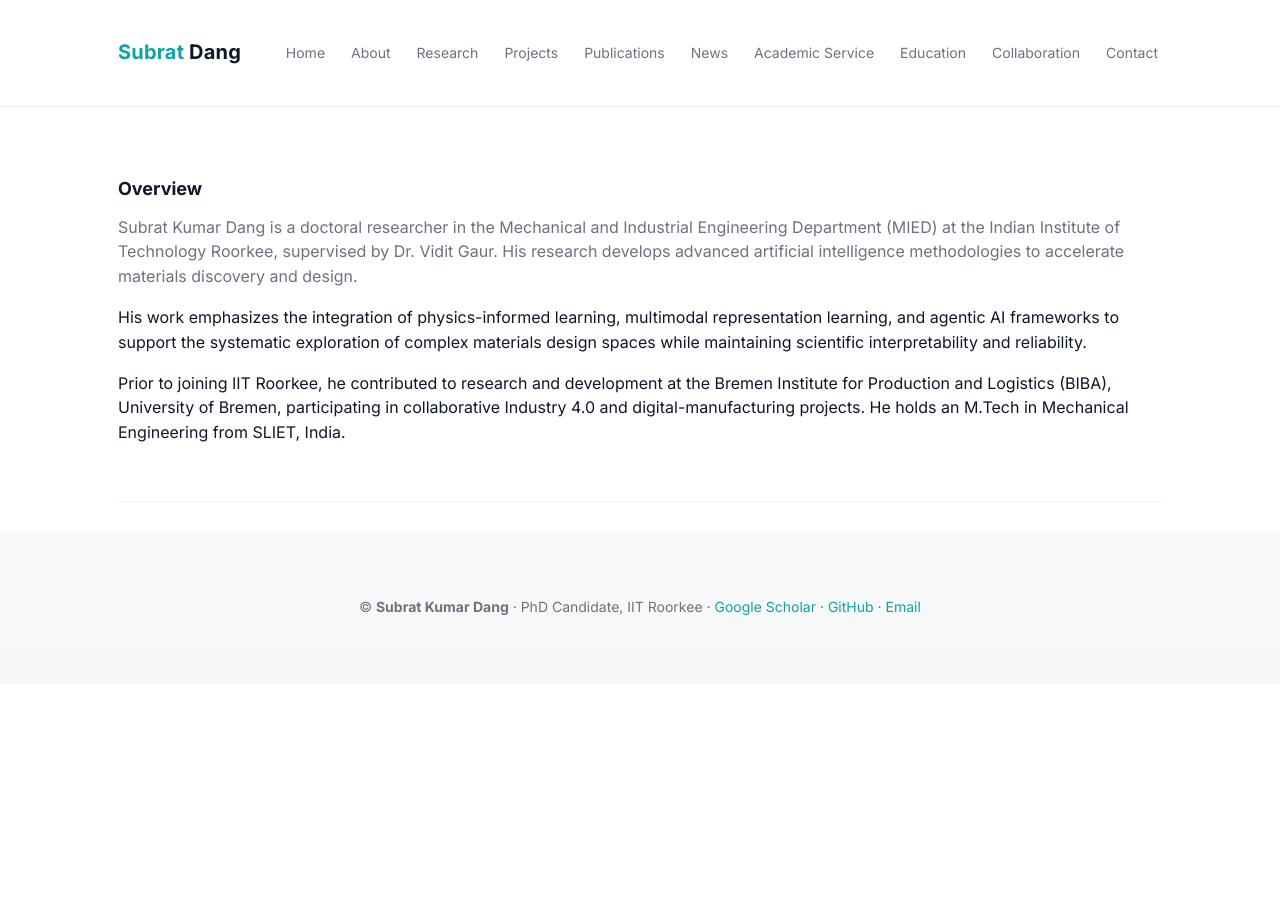
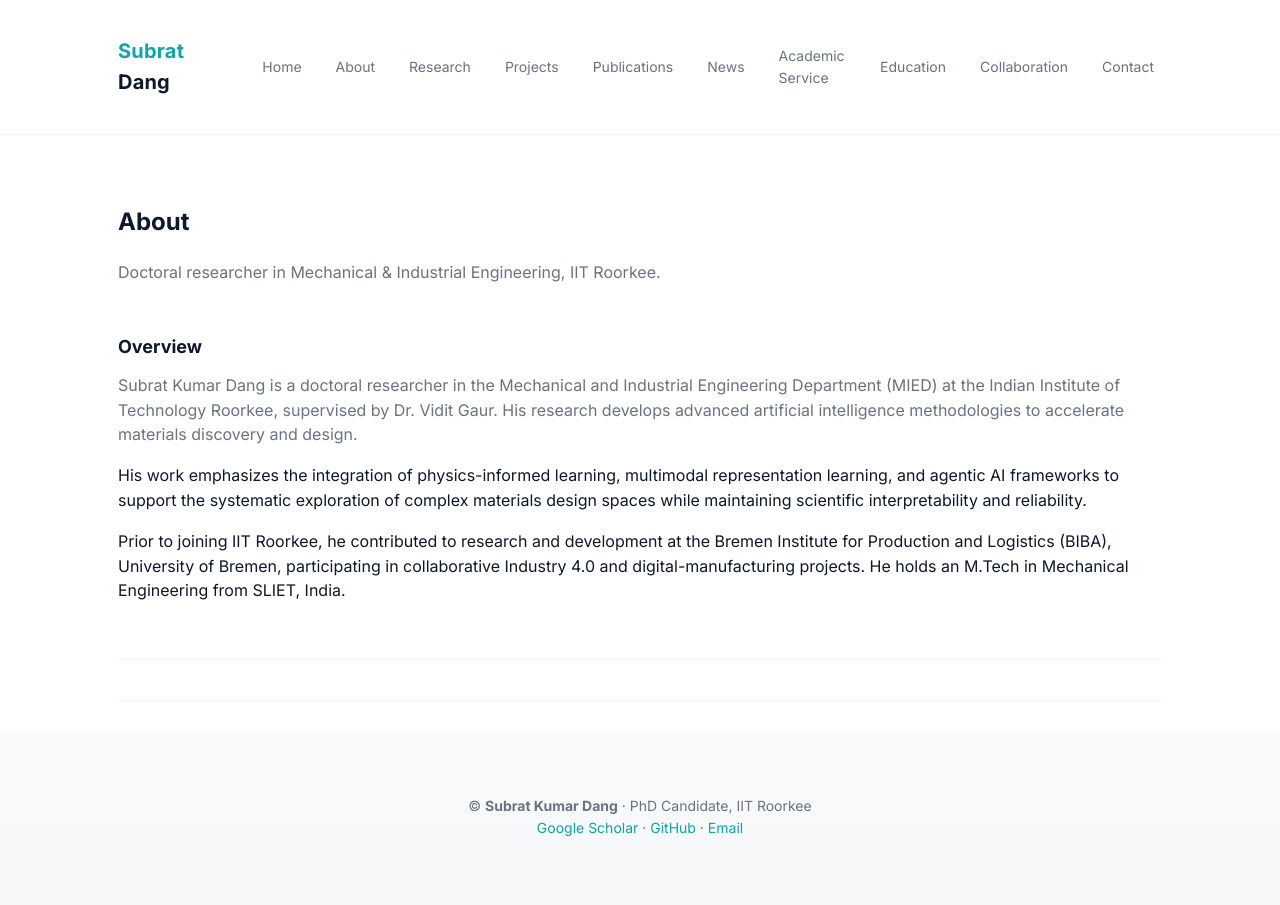
Before and after one commit to Dang1994/subratdang, a Jekyll site: the page built from about.md, in a window 1280 px wide. Built offline with Jekyll 4.4.1, drawn with Linux system fonts in a browser that asks for light colours.

Commit message:
Polished About, Research, Projects pages for layout and CSS

```diff
--- a/_config.yml
+++ b/_config.yml
@@ -14,7 +14,7 @@
 theme: "jekyll-theme-minimal"     # you can switch to a custom theme or remote_theme later
 permalink: pretty                 # /about/ instead of /about.html
 
-# Plugins (these are supported on GitHub Pages)
+# Plugins (supported on GitHub Pages)
 plugins:
   - jekyll-feed
   - jekyll-seo-tag
@@ -39,7 +39,7 @@
     output: true
     permalink: /publications/:name/
 
-# Defaults: use the default layout for pages & posts
+# Defaults: use the default layout for pages, posts and collections
 defaults:
   - scope:
       path: ""                      # empty string means all files
@@ -64,11 +64,9 @@
   - "vendor/bundle"
   - "Gemfile"
   - "Gemfile.lock"
-  - "README.md"
 
 # Files/paths to include (force include)
 include:
-  - "_pages"                       # if you decide to use a pages folder
   - "assets/Subrat_Dang_CV.pdf"
 
 # Social / contact (for templates & JSON-LD)
@@ -87,10 +85,7 @@
 future: true                       # allow posts with future dates to be published locally (GitHub ignores future)
 safe: true
 
-# Enable incremental build locally (do NOT commit this if you want stable builds)
-# incremental: true
-
 # Notes:
 # 1) When you rename your GitHub username to `subratdang` or switch to a custom domain, update `url` and `baseurl`.
-# 2) _If_ you want to use jekyll-seo-tag fully, include `{% seo %}` or related tags in your _layouts/default.html.
-# 3) Collections (projects/publications) let you keep each item as a markdown file in _projects/ and _publications/ — they will render automatically.
+# 2) To enable full SEO output add {% seo %} to your _layouts/default.html (jekyll-seo-tag required).
+# 3) Collections (projects/publications) let you keep items as markdown files in _projects/ and _publications/.
--- a/_includes/footer.html
+++ b/_includes/footer.html
@@ -1,9 +1,8 @@
 <footer>
   <div class="container" style="text-align:center; font-size:14px; color:var(--muted); padding:30px 0;">
-    © <span id="yr"></span> <strong>Subrat Kumar Dang</strong> ·
-    PhD Candidate, IIT Roorkee ·
-    <a href="https://scholar.google.com/citations?user=FJ206ZUAAAAJ&hl=en" target="_blank">Google Scholar</a> ·
-    <a href="https://github.com/Dang1994" target="_blank">GitHub</a> ·
+    © <span id="yr"></span> <strong>Subrat Kumar Dang</strong> · PhD Candidate, IIT Roorkee<br>
+    <a href="https://scholar.google.com/citations?user=FJ206ZUAAAAJ&hl=en" target="_blank" rel="noopener noreferrer">Google Scholar</a> ·
+    <a href="https://github.com/Dang1994" target="_blank" rel="noopener noreferrer">GitHub</a> ·
     <a href="mailto:w.subrat@gmail.com">Email</a>
   </div>
 </footer>
--- a/_includes/header.html
+++ b/_includes/header.html
@@ -1,30 +1,45 @@
 <header>
   <div class="container">
     <nav>
+
+      <!-- Brand -->
       <div class="brand">
-        <a href="{{ '/' | relative_url }}"><span class="accent">Subrat</span> Dang</a>
+        <a href="{{ '/' | relative_url }}">
+          <span class="accent">Subrat</span> Dang
+        </a>
       </div>
 
-      <!-- mobile toggle -->
-      <button id="nav-toggle" class="nav-toggle" aria-controls="main-nav" aria-expanded="false" aria-label="Toggle navigation">
-        <!-- simple hamburger icon -->
-        <svg viewBox="0 0 24 24" fill="none" stroke="currentColor" stroke-width="2" aria-hidden="true">
-          <path d="M3 6h18M3 12h18M3 18h18" stroke-linecap="round" stroke-linejoin="round"/>
+      <!-- Mobile menu toggle button -->
+      <button
+        id="nav-toggle"
+        class="nav-toggle"
+        aria-controls="main-nav"
+        aria-expanded="false"
+        aria-label="Toggle navigation">
+
+        <svg viewBox="0 0 24 24" fill="none"
+             stroke="currentColor" stroke-width="2" aria-hidden="true">
+          <path d="M3 6h18M3 12h18M3 18h18"
+                stroke-linecap="round" stroke-linejoin="round"/>
         </svg>
       </button>
 
-      <div id="main-nav" class="navlinks" role="navigation" aria-label="Primary">
-        <a href="{{ '/index.html' | relative_url }}">Home</a>
-        <a href="{{ '/about.html' | relative_url }}">About</a>
-        <a href="{{ '/research.html' | relative_url }}">Research</a>
-        <a href="{{ '/projects.html' | relative_url }}">Projects</a>
-        <a href="{{ '/publications.html' | relative_url }}">Publications</a>
-        <a href="{{ '/news.html' | relative_url }}">News</a>
-        <a href="{{ '/service.html' | relative_url }}">Academic Service</a>
-        <a href="{{ '/education.html' | relative_url }}">Education</a>
-        <a href="{{ '/collaboration.html' | relative_url }}">Collaboration</a>
-        <a href="{{ '/contact.html' | relative_url }}">Contact</a>
+      <!-- Navigation links -->
+      <div id="main-nav" class="navlinks" role="navigation" aria-label="Primary navigation">
+
+        <a href="{{ '/' | relative_url }}">Home</a>
+        <a href="{{ '/about/' | relative_url }}">About</a>
+        <a href="{{ '/research/' | relative_url }}">Research</a>
+        <a href="{{ '/projects/' | relative_url }}">Projects</a>
+        <a href="{{ '/publications/' | relative_url }}">Publications</a>
+        <a href="{{ '/news/' | relative_url }}">News</a>
+        <a href="{{ '/service/' | relative_url }}">Academic Service</a>
+        <a href="{{ '/education/' | relative_url }}">Education</a>
+        <a href="{{ '/collaboration/' | relative_url }}">Collaboration</a>
+        <a href="{{ '/contact/' | relative_url }}">Contact</a>
+
       </div>
+
     </nav>
   </div>
 </header>
--- a/_layouts/default.html
+++ b/_layouts/default.html
@@ -7,35 +7,38 @@
   <title>{{ page.title | default: site.title }}</title>
   <meta name="description" content="{{ page.description | default: site.description }}" />
 
-  {% seo %} <!-- jekyll-seo-tag (optional if plugin enabled) -->
+  {%- comment -%} SEO tag (rendered only if jekyll-seo-tag is enabled in _config.yml) {%- endcomment -%}
+  {% if site.plugins contains 'jekyll-seo-tag' or site.gems contains 'jekyll-seo-tag' %}
+    {% seo %}
+  {% endif %}
 
   <!-- Canonical -->
   <link rel="canonical" href="{{ page.url | absolute_url }}" />
 
-  <!-- Favicon(s) -->
+  <!-- Favicons -->
   <link rel="icon" href="{{ '/assets/img/favicon.ico' | relative_url }}" />
   <link rel="apple-touch-icon" sizes="180x180" href="{{ '/assets/img/apple-touch-icon.png' | relative_url }}" />
   <meta name="theme-color" content="#0ea5a4" />
 
-  <!-- Social / Open Graph -->
+  <!-- Open Graph -->
   <meta property="og:site_name" content="{{ site.title }}" />
   <meta property="og:title" content="{{ page.title | default: site.title }}" />
   <meta property="og:description" content="{{ page.description | default: site.description }}" />
   <meta property="og:type" content="{{ page.og_type | default: 'website' }}" />
   <meta property="og:url" content="{{ page.url | absolute_url }}" />
-  <meta property="og:image" content="{{ page.og_image | default: site.url | append: '/assets/img/headshot.jpg' }}" />
+  <meta property="og:image" content="{{ page.og_image | default: site.url | append: (site.baseurl | append: '/assets/img/headshot.jpg') }}" />
 
-  <!-- Twitter card -->
+  <!-- Twitter -->
   <meta name="twitter:card" content="summary_large_image" />
-  <meta name="twitter:creator" content="{{ site.twitter | default: '' }}" />
+  <meta name="twitter:creator" content="{{ site.social.twitter | default: site.twitter | default: '' }}" />
   <meta name="twitter:title" content="{{ page.title | default: site.title }}" />
   <meta name="twitter:description" content="{{ page.description | default: site.description }}" />
-  <meta name="twitter:image" content="{{ page.og_image | default: site.url | append: '/assets/img/headshot.jpg' }}" />
+  <meta name="twitter:image" content="{{ page.og_image | default: site.url | append: (site.baseurl | append: '/assets/img/headshot.jpg') }}" />
 
-  <!-- RSS / Atom -->
+  <!-- RSS -->
   <link rel="alternate" type="application/rss+xml" title="{{ site.title }}" href="{{ '/feed.xml' | relative_url }}" />
 
-  <!-- Performance: preconnect & fonts -->
+  <!-- Preconnect & fonts -->
   <link rel="preconnect" href="https://fonts.gstatic.com" crossorigin />
   <link rel="preconnect" href="https://fonts.googleapis.com" />
   <link href="https://fonts.googleapis.com/css2?family=Inter:wght@300;400;600;700&display=swap" rel="stylesheet">
@@ -76,27 +81,23 @@
     <div class="container">
 
       {%- comment -%}
-      For Home / index: we expect the page to provide its own hero and structure.
-      For all other pages: render a consistent H1 and optional lead paragraph,
-      then place the page content inside a <section> so CSS styles apply.
+      Home is treated specially so index can contain a custom hero.
+      Use robust home detection accounting for baseurl.
       {%- endcomment -%}
 
-      {% assign is_home = page.url == '/' or page.url == '/index.html' or page.title == 'Home' %}
-      {% if is_home %}
+      {% assign current_url = page.url | prepend: site.baseurl %}
+      {% assign home_paths = '/' | append: site.baseurl | split: ',' %}
+      {% if page.url == '/' or page.url == '/index.html' or page.url == site.baseurl or page.url == site.baseurl | append: '/' %}
         {{ content }}
       {% else %}
         <section aria-labelledby="main-title">
-          <!-- page heading (consistent and accessible) -->
           <h1 id="main-title" style="margin-top:0;">{{ page.title }}</h1>
 
-          <!-- optional short description from front matter -->
           {% if page.description %}
             <p class="lead">{{ page.description }}</p>
           {% endif %}
 
-          <!-- the page body (markdown converted to HTML) -->
           {{ content }}
-
         </section>
       {% endif %}
 
--- a/assets/css/style.css
+++ b/assets/css/style.css
@@ -2,12 +2,11 @@
    Professional Minimal White Theme — style.css
    - Improved typography, spacing, accessible nav, responsive layout
    - Small, tasteful transitions and focus styles
-   - Drop shadows kept subtle for a clean academic look
+   - Subtle shadows for a clean academic look
    ------------------------------------------------------------------- */
 
 /* ===== Variables ===== */
 :root{
-  /* color scale */
   --bg: #ffffff;
   --muted: #6b7280;
   --text: #0f172a;
@@ -15,28 +14,24 @@
   --accent-2: #036969;
   --muted-bg: #f8fafc;
 
-  /* layout */
   --maxw: 1100px;
   --container-pad: 28px;
 
-  /* type */
   --sans: Inter, system-ui, -apple-system, "Segoe UI", Roboto, "Helvetica Neue", Arial;
   --mono: ui-monospace, SFMono-Regular, Menlo, Monaco, "Roboto Mono", "Courier New", monospace;
 
-  /* radii & shadows */
   --radius-sm: 8px;
   --radius-md: 12px;
   --card-shadow: 0 6px 18px rgba(15,23,42,0.04);
-  --focus-ring: 3px solid rgba(14,165,164,0.18);
+  --focus-ring-color: rgba(14,165,164,0.18);
 
-  /* motion */
   --ease: cubic-bezier(.2,.9,.2,1);
   --speed: 180ms;
 }
 
 /* ===== Base ===== */
-* { box-sizing: border-box; }
-html,body { height: 100%; }
+*, *::before, *::after { box-sizing: border-box; }
+html, body { height: 100%; }
 body{
   margin:0;
   font-family: var(--sans);
@@ -48,25 +43,36 @@
   font-size: 16px;
 }
 
-/* Accessibility: visible focus for keyboard users */
+/* Accessibility focus */
 :focus { outline: none; }
-:focus-visible { outline: var(--focus-ring); outline-offset: 3px; border-radius: var(--radius-sm); }
+:focus-visible {
+  outline: 3px solid var(--focus-ring-color);
+  outline-offset: 3px;
+  border-radius: var(--radius-sm);
+}
 
 /* Links */
 a{ color: var(--accent); text-decoration: none; transition: color var(--speed) var(--ease); }
 a:hover, a:focus { color: var(--accent-2); text-decoration: underline; }
 
-/* Utility */
+/* Utilities */
 .container{ max-width: var(--maxw); margin: 0 auto; padding: var(--container-pad); }
-.sr-only { position:absolute!important; width:1px; height:1px; padding:0; margin:-1px; overflow:hidden; clip:rect(0,0,0,0); border:0; }
+.sr-only {
+  position: absolute !important;
+  height: 1px; width: 1px;
+  overflow: hidden;
+  clip: rect(1px, 1px, 1px, 1px);
+  white-space: nowrap;
+  border: 0;
+}
 
-/* Skip link (keyboard users) */
+/* Skip link */
 .skip-link{
   position: absolute;
   left: -999px;
   top: auto;
   background: var(--accent);
-  color: white;
+  color: #fff;
   padding: 8px 12px;
   border-radius: 6px;
   z-index:1000;
@@ -77,7 +83,7 @@
 header{
   position: sticky;
   top: 0;
-  z-index: 50;
+  z-index: 60;
   background: linear-gradient(180deg, rgba(255,255,255,0.95), rgba(255,255,255,0.85));
   backdrop-filter: blur(6px);
   border-bottom: 1px solid #eef2f7;
@@ -94,13 +100,13 @@
 /* Brand */
 .brand a{
   display:inline-block;
-  font-weight: 700;
-  font-size: 20px;
+  font-weight:700;
+  font-size:20px;
   color: var(--text);
   text-decoration: none;
   letter-spacing: 0.2px;
 }
-.brand a .accent { color: var(--accent); }
+.brand .accent { color: var(--accent); }
 
 /* Nav links (desktop) */
 .navlinks{
@@ -111,7 +117,7 @@
   color: var(--muted);
 }
 .navlinks a{
-  padding: 6px 4px;
+  padding: 6px 8px;
   color: var(--muted);
   border-radius: 6px;
   transition: color var(--speed) var(--ease), background var(--speed) var(--ease);
@@ -121,14 +127,14 @@
   background: rgba(14,165,164,0.06);
 }
 
-/* Active page highlight (add "active" class server-side or with JS) */
+/* Active page highlight */
 .navlinks a.active{
   color: var(--accent-2);
   background: rgba(3,105,105,0.06);
   font-weight: 600;
 }
 
-/* Mobile nav toggle (hidden on desktop) */
+/* Mobile nav toggle */
 .nav-toggle{
   display:none;
   background:transparent;
@@ -138,9 +144,23 @@
   border-radius:8px;
 }
 .nav-toggle svg{ width:20px; height:20px; display:block; color:var(--muted); }
+.nav-toggle:focus-visible { outline: 3px solid var(--focus-ring-color); }
 
-/* When mobile nav is open, .navlinks.open should show */
-.navlinks.open { display:block; position:absolute; right:var(--container-pad); top:64px; background:var(--bg); box-shadow:var(--card-shadow); border-radius:8px; padding:12px; }
+/* Mobile nav (hidden by default) */
+.navlinks.open {
+  display:block;
+  position:absolute;
+  right:var(--container-pad);
+  top:64px;
+  background:var(--bg);
+  box-shadow:var(--card-shadow);
+  border-radius:8px;
+  padding:12px;
+  z-index:70;
+  width: calc(100% - 48px);
+  max-width: 360px;
+  transition: transform var(--speed) var(--ease), opacity var(--speed) var(--ease);
+}
 
 /* ===== Hero ===== */
 .hero{
@@ -173,7 +193,7 @@
 .btn-solid{ background: var(--accent); color: #fff; border: none; }
 .btn-ghost{ background: transparent; border: 1px solid #e6eef0; }
 
-/* Card on right side */
+/* Card */
 .card{
   border-radius: var(--radius-md);
   padding: 18px;
```
Also changed, not shown: other parts of _layouts/default.html (+15 -8 lines). Lines whose indentation alone changed are shown as unchanged.
